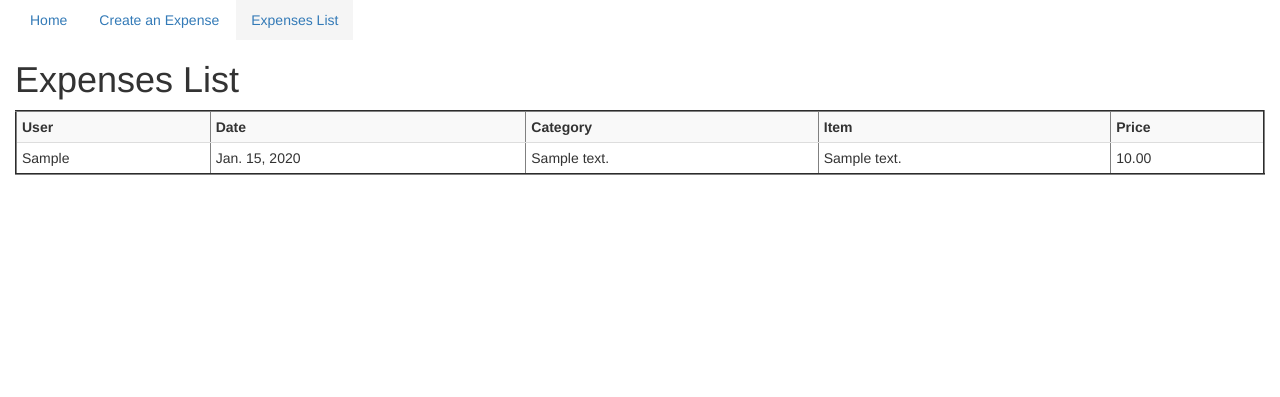
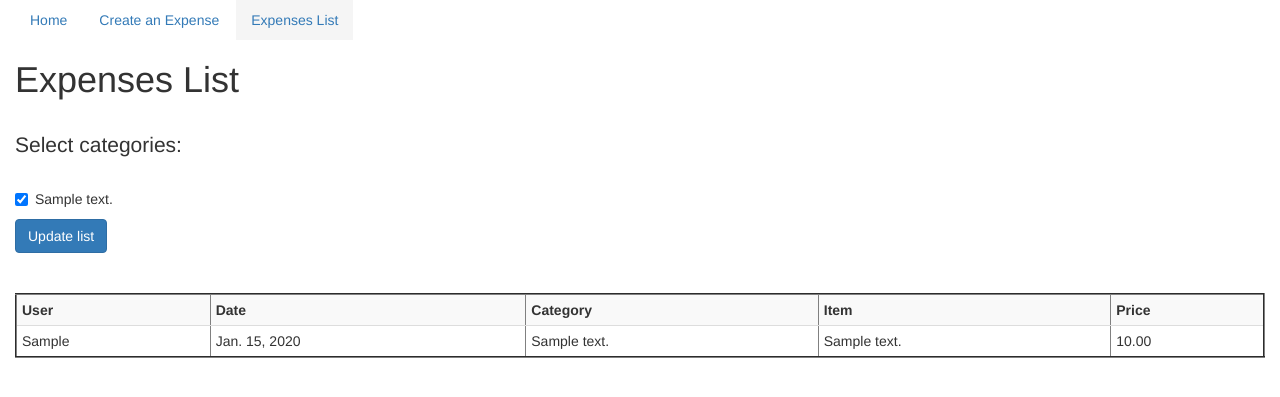
Before and after one commit to JoyDore63/expenses-recorder, a Django app: page /list/ in a window 1280 px wide. Shown: the top 397 px of the page. Run offline with Django 3.2, Linux system fonts and the light colour scheme; a user stored in the database is signed in; tables that the repository leaves empty hold one stand-in row (values such as "Sample post"); parts of the project's set-up code (start-up, migrations or seed data) failed here and were passed over; some libraries are stand-ins or nearby versions.

Commit message:
unfinished, passing to Manchester

```diff
--- a/expenses_website/expenses/forms.py
+++ b/expenses_website/expenses/forms.py
@@ -13,3 +13,10 @@ class CreateExpenseForm(forms.Form):
                                max_digits=4,
                                min_value=0.01,
                                decimal_places=2)
+
+class FilterListForm(forms.Form):
+    category_choices = forms.MultipleChoiceField(required=True,
+                                                widget=None,
+                                                label=None,
+                                                initial=None,
+                                                help_text='')
--- a/expenses_website/expenses/templates/expenses/list.html
+++ b/expenses_website/expenses/templates/expenses/list.html
@@ -3,7 +3,30 @@
 {% block content %}
 <h1>Expenses List</h1>
 
+<br/>
+
 <body id="expenses_list">
+
+<form action="" method="post">{% csrf_token %}
+<p class="lead">Select categories:</p>
+{% if category_list %}
+    {% for category in category_list %}
+        <label class="checkbox-inline">
+            <div class="checkbox">
+                <input type="checkbox" value={{ category.pk }} checked>{{ category.description }}</input>
+            </div>
+        </label>
+    {% endfor %}
+    <div>
+        <input class="btn btn-primary" type="submit" value="Update list">
+    </div>
+{% endif %}
+
+</form>
+
+<br/>
+<br/>
+
 {% if recent_expenses_list %}
     <table border=2 class="table table-condensed table-striped">
         <tr>
--- a/expenses_website/expenses/views.py
+++ b/expenses_website/expenses/views.py
@@ -8,7 +8,7 @@ from django.contrib.auth.mixins import LoginRequiredMixin
 from django.db import IntegrityError
 
 from .models import Expense, Category
-from .forms import CreateExpenseForm
+from .forms import CreateExpenseForm, FilterListForm
 
 logger = logging.getLogger(__name__)
 
@@ -17,14 +17,26 @@ class HomeView(LoginRequiredMixin, TemplateView):
     template_name = 'expenses/home.html'
 
 
-class ExpenseListView(LoginRequiredMixin, ListView):
+class ExpenseListView(LoginRequiredMixin, FormView):
     model = Expense
     template_name = 'expenses/list.html'
-    context_object_name = 'recent_expenses_list'
+    form_class = FilterListForm
+    success_url = '/expense/list/'
 
-    def get_queryset(self):
-        '''Return the last 20 expenses'''
-        return Expense.objects.order_by('-purchase_date')[:20]
+    def get_context_data(self, **kwargs):
+        context = super(ExpenseListView, self).get_context_data(**kwargs)
+        context['category_list'] = Category.objects.all()
+        context['recent_expenses_list'] = Expense.objects.order_by('-purchase_date')[:20]
+        return context
+
+    def form_valid(self, form):
+        category_choices = form.cleaned_data['category_choices']
+        logger.error("choices:"+repr(category_choices))
+        return HttpResponseRedirect(self.fish)
+
+    def form_invalid(self, form):
+        logger.error("FORM INVALID")
+        return super(ExpenseListView)
 
 
 class ExpenseCreate(LoginRequiredMixin, FormView):
```
